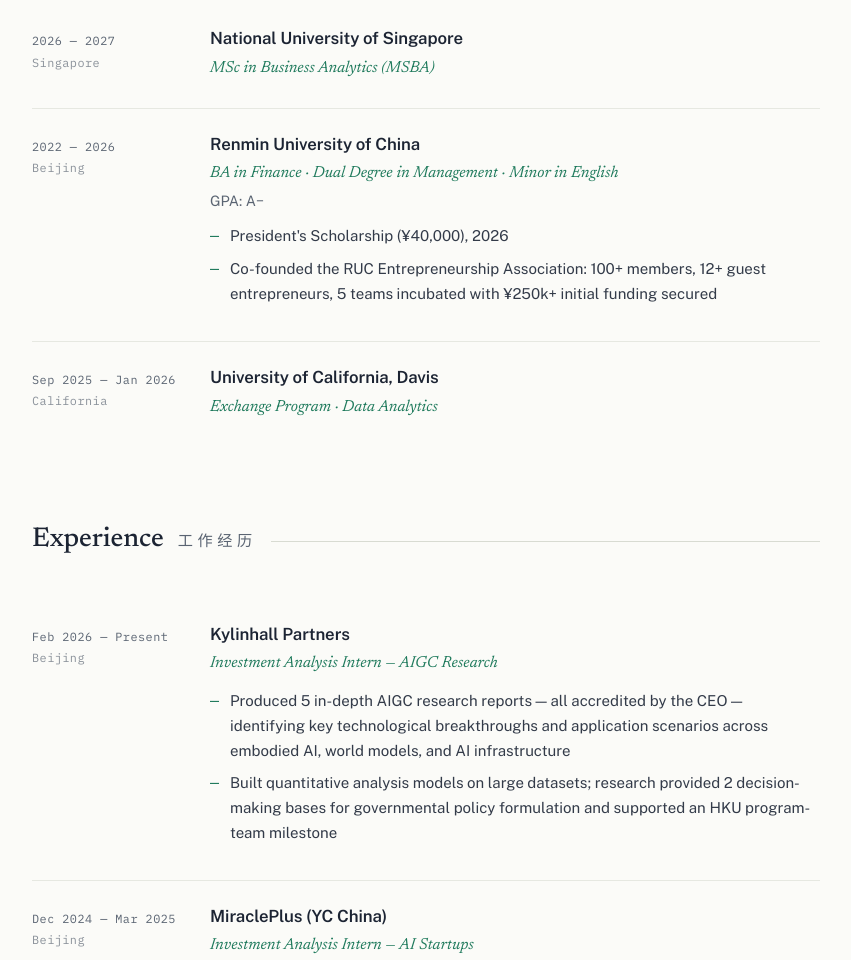
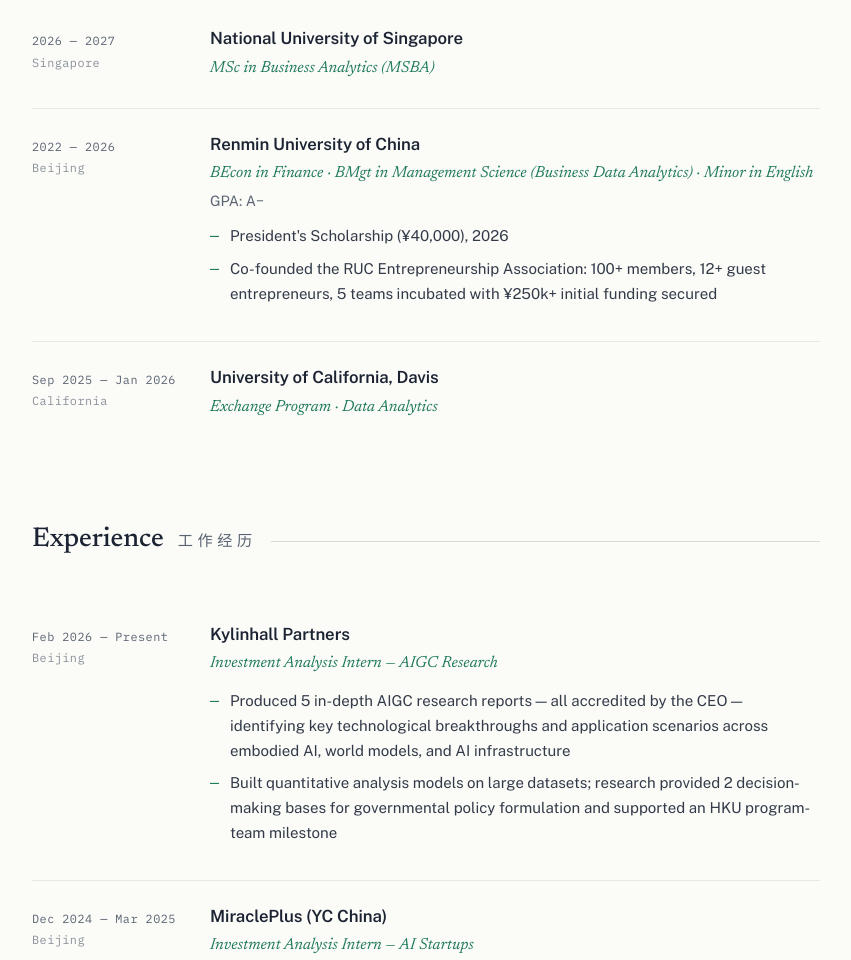
Before and after one commit to catrinaxiao/catrinaxiao.github.io, a plain HTML site: page index.html in a window 1280 px wide. Shown: the part 1094-2054 px from the top of the page, without its empty margins (364-1215 px from the left). Drawn offline with nearby package versions, Linux system fonts and the light colour scheme.

Commit message:
Add files via upload

```diff
--- a/index.html
+++ b/index.html
@@ -516,7 +516,7 @@
         <div class="when">2022 — 2026<span class="loc">Beijing</span></div>
         <div>
           <h3>Renmin University of China</h3>
-          <p class="role">BA in Finance · Dual Degree in Management · Minor in English</p>
+          <p class="role">BEcon in Finance · BMgt in Management Science (Business Data Analytics) · Minor in English</p>
           <p class="sub">GPA: A−</p>
           <ul>
             <li>President's Scholarship (¥40,000), 2026</li>
```
